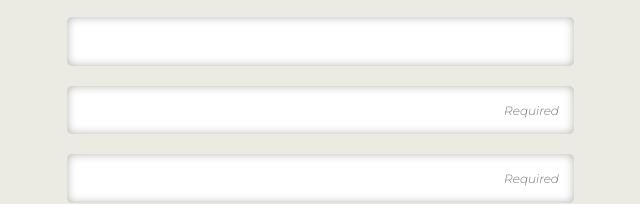
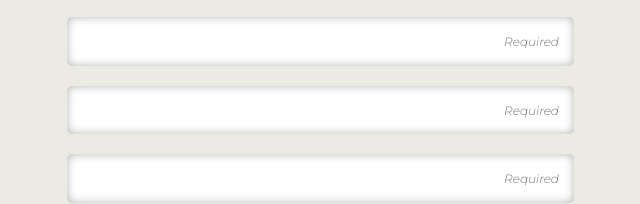
Before and after one commit to ybolak/techdegree-project-3, a plain HTML site: page index.html in a window 1280 px wide. Shown: the part 500-704 px from the top of the page, 428-1068 px from the left. Drawn offline with Linux system fonts and the light colour scheme.

Commit message:
Added placeholder to the tel input.

```diff
--- a/index.html
+++ b/index.html
@@ -39,7 +39,7 @@
                     <input type="email" required id="email" name="user-email" placeholder="Required">
 
                     <label for="phone">Phone Number</label>
-                    <input type="tel" id="phone" name="user-phone">
+                    <input type="tel" required id="phone" name="user-phone" placeholder="Required">
 
                     <label for="street">Street Address</label>
                     <input type="text" required id="street" name="user-street" placeholder="Required">
```
